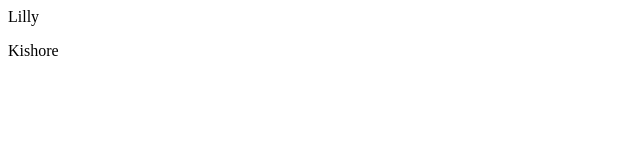
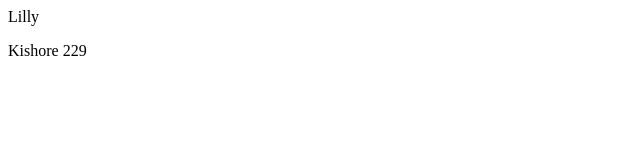
Before and after one commit to scorpian229/cyber, a plain HTML site: page index.html in a window 1280 px wide. Shown: the full height of the page, 0-640 px from the left. Drawn offline with Linux system fonts and the light colour scheme.

Commit message:
Update index.html

```diff
--- a/index.html
+++ b/index.html
@@ -5,6 +5,6 @@
 </head>
 <body>
 Lilly
-<p>Kishore</p>
+<p>Kishore 229</p>
 </body>
 </html>
```
